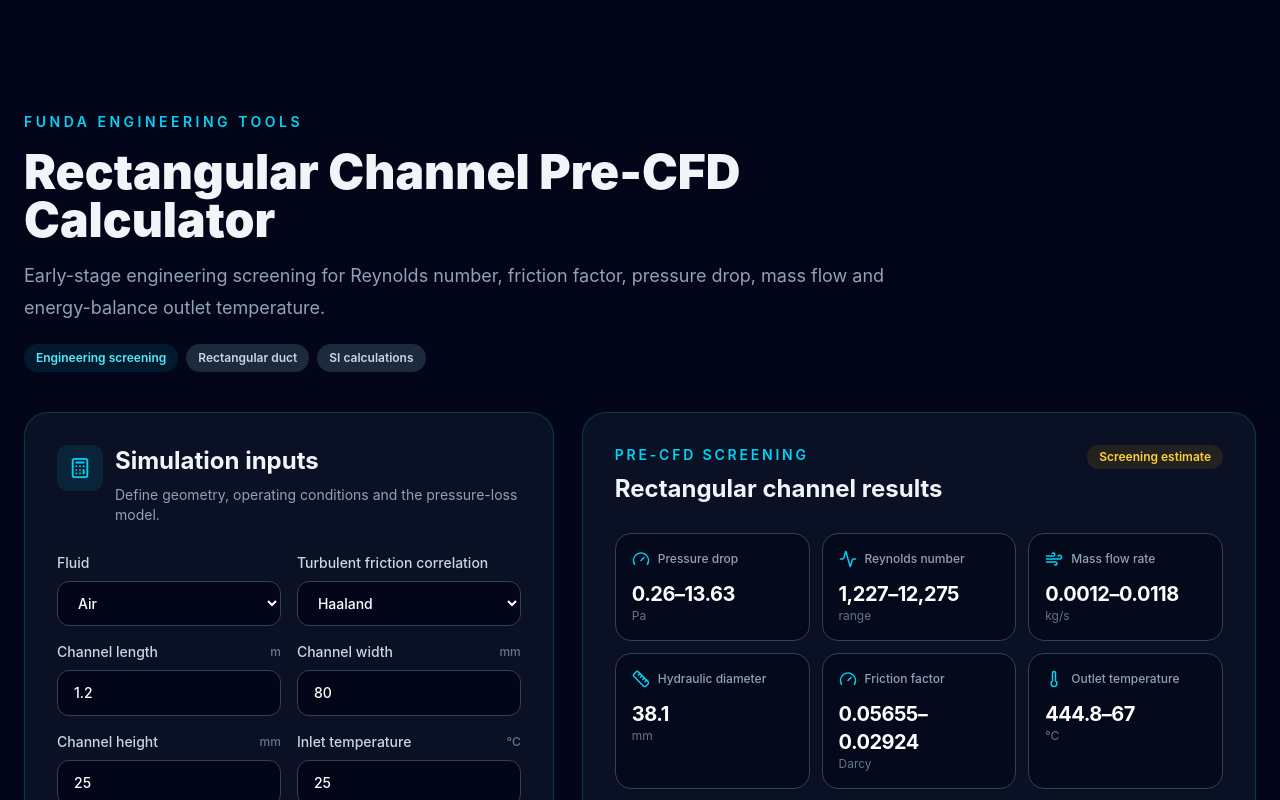
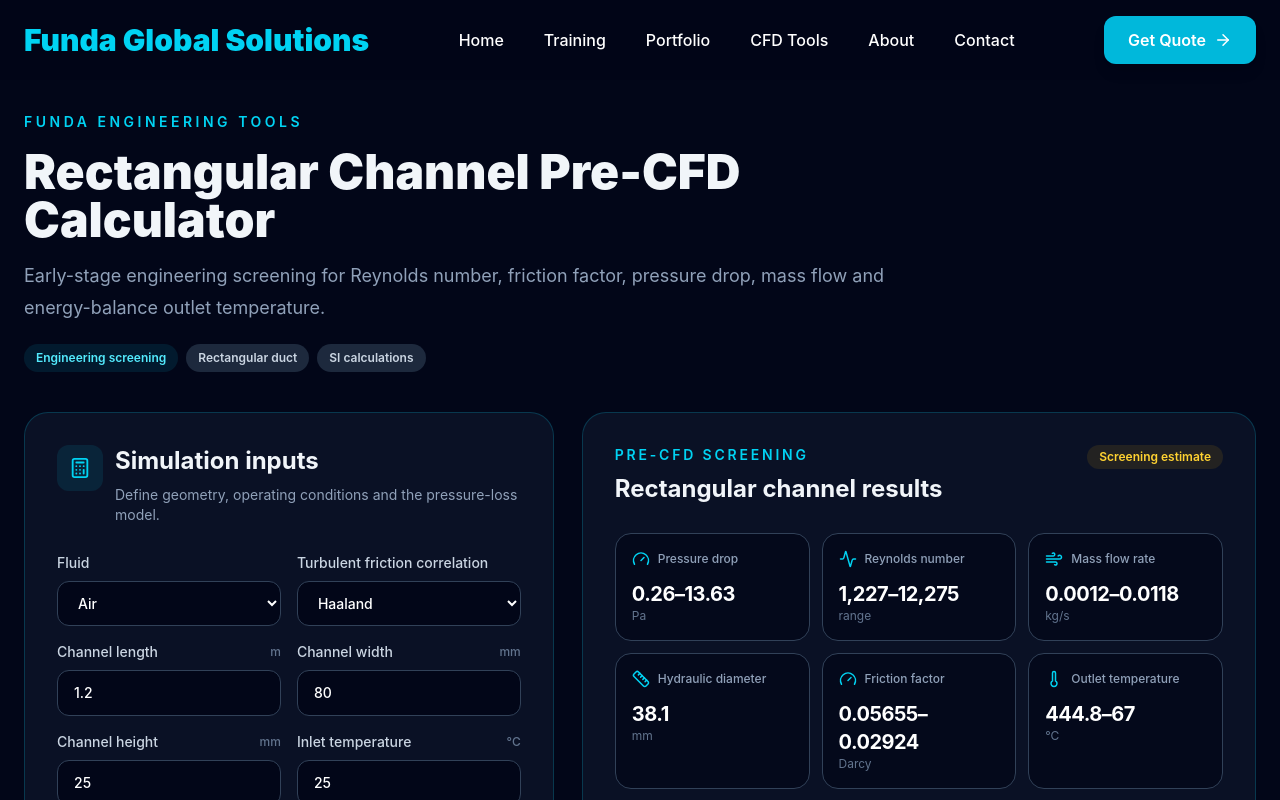
Before and after one commit to shivanand85/funda-global-solutions, a React (Vite) app: page /cfd-calculator in a window 1280 px wide. Shown: the top 800 px of the page. Built offline with nearby package versions, Linux system fonts and the light colour scheme.

Commit message:
Integrate Navbar, ContactCTA, and Footer components
Added Navbar, ContactCTA, and Footer components to the CfdCalculator page.

```diff
--- a/src/pages/CfdCalculator.jsx
+++ b/src/pages/CfdCalculator.jsx
@@ -15,6 +15,9 @@
   FileText,
 } from "lucide-react";
 import { useNavigate } from "react-router-dom";
+import Navbar from "../components/Navbar/Navbar";
+import ContactCTA from "../components/ContactCTA/ContactCTA";
+import Footer from "../components/Footer/Footer";
 
 /*
 |--------------------------------------------------------------------------
@@ -1988,7 +1991,10 @@
       : null;
 
   return (
-    <main className="min-h-screen bg-slate-950 pt-28 pb-16 text-slate-100">
+    <>
+      <Navbar />
+
+      <main className="min-h-screen bg-slate-950 pt-28 pb-16 text-slate-100">
       <div className="mx-auto max-w-7xl px-6">
 
         {/* ---------------------------------------------------------------
@@ -2832,7 +2838,11 @@
           safety-critical applications or certification.
         </div>
       </div>
-    </main>
+      </main>
+
+      <ContactCTA />
+      <Footer />
+    </>
   );
 }
 
```
